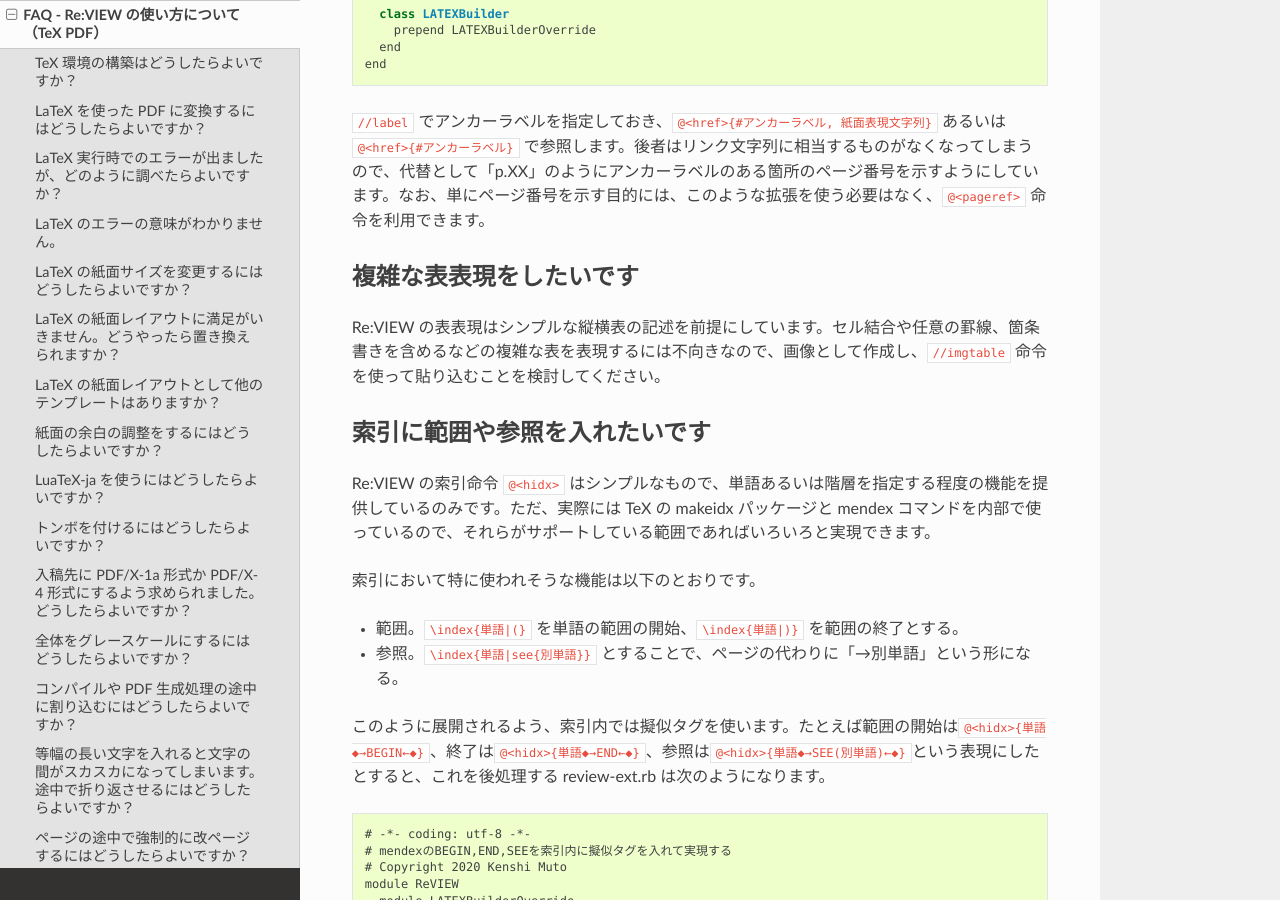
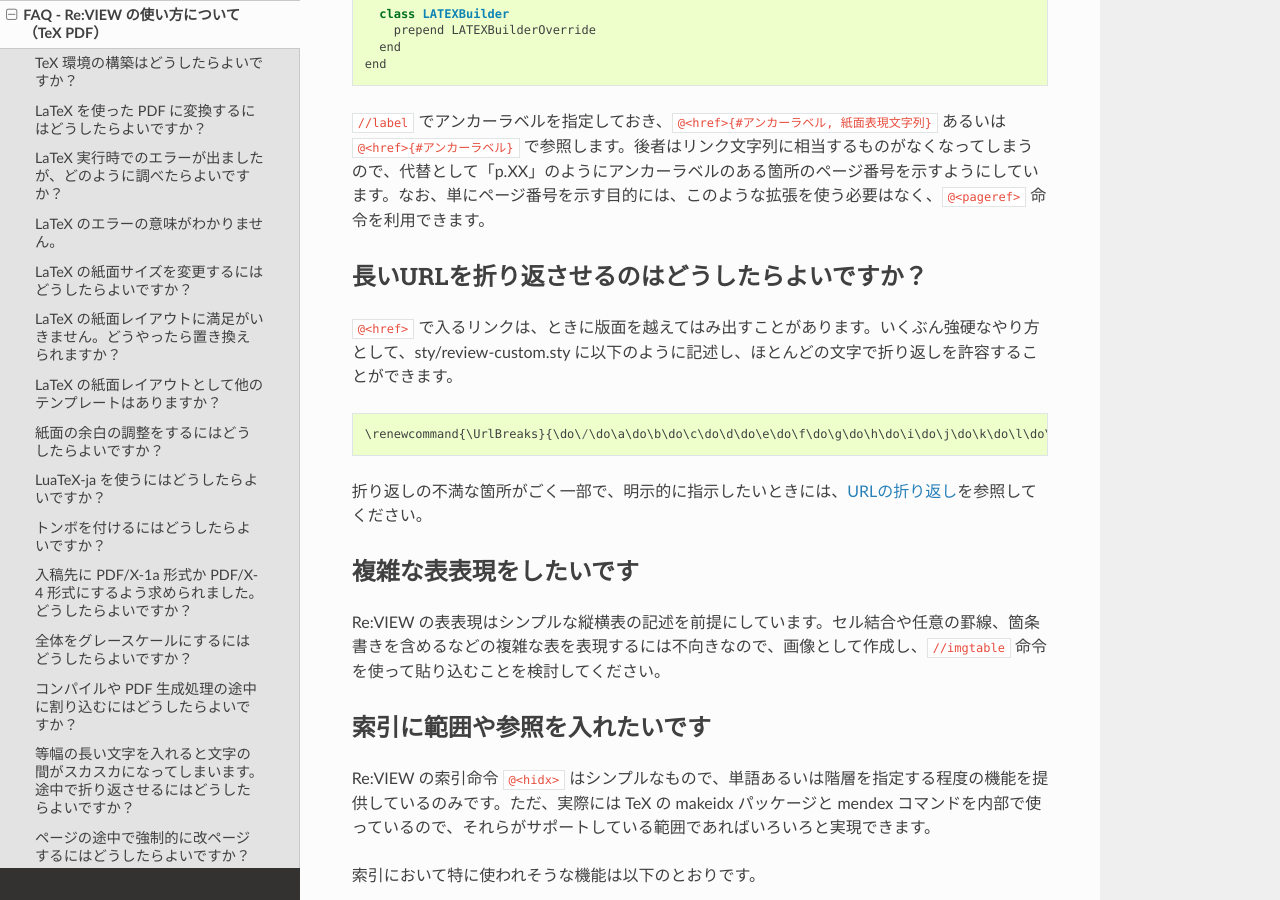
Before and after one commit to reviewml/reviewknowledge-ja, a Sphinx documentation site: the page built from docs/faq/faq-tex.md, in a window 1280 px wide and 900 px high, scrolled down 33102 px. Built offline with Sphinx 7.4.7 and the Read the Docs theme 2.0.0, drawn with Linux system fonts in a browser that asks for light colours.

Commit message:
URL折り返し

````diff
--- a/docs/faq/faq-tex.md
+++ b/docs/faq/faq-tex.md
@@ -1178,6 +1178,16 @@
 
 `//label` でアンカーラベルを指定しておき、`@<href>{#アンカーラベル, 紙面表現文字列}` あるいは `@<href>{#アンカーラベル}` で参照します。後者はリンク文字列に相当するものがなくなってしまうので、代替として「p.XX」のようにアンカーラベルのある箇所のページ番号を示すようにしています。なお、単にページ番号を示す目的には、このような拡張を使う必要はなく、`@<pageref>` 命令を利用できます。
 
+## 長いURLを折り返させるのはどうしたらよいですか？
+
+`@<href>` で入るリンクは、ときに版面を越えてはみ出すことがあります。いくぶん強硬なやり方として、sty/review-custom.sty に以下のように記述し、ほとんどの文字で折り返しを許容することができます。
+
+```
+\renewcommand{\UrlBreaks}{\do\/\do\a\do\b\do\c\do\d\do\e\do\f\do\g\do\h\do\i\do\j\do\k\do\l\do\m\do\n\do\o\do\p\do\q\do\r\do\s\do\t\do\u\do\v\do\w\do\x\do\y\do\z\do\A\do\B\do\C\do\D\do\E\do\F\do\G\do\H\do\I\do\J\do\K\do\L\do\M\do\N\do\O\do\P\do\Q\do\R\do\S\do\T\do\U\do\V\do\W\do\X\do\Y\do\Z}
+```
+
+折り返しの不満な箇所がごく一部で、明示的に指示したいときには、[URLの折り返し](../latex/tex-hook.html#5f16d3400b8bcafe3fbe932c945d8a5e)を参照してください。
+
 ## 複雑な表表現をしたいです
 
 Re:VIEW の表表現はシンプルな縦横表の記述を前提にしています。セル結合や任意の罫線、箇条書きを含めるなどの複雑な表を表現するには不向きなので、画像として作成し、`//imgtable` 命令を使って貼り込むことを検討してください。
````
